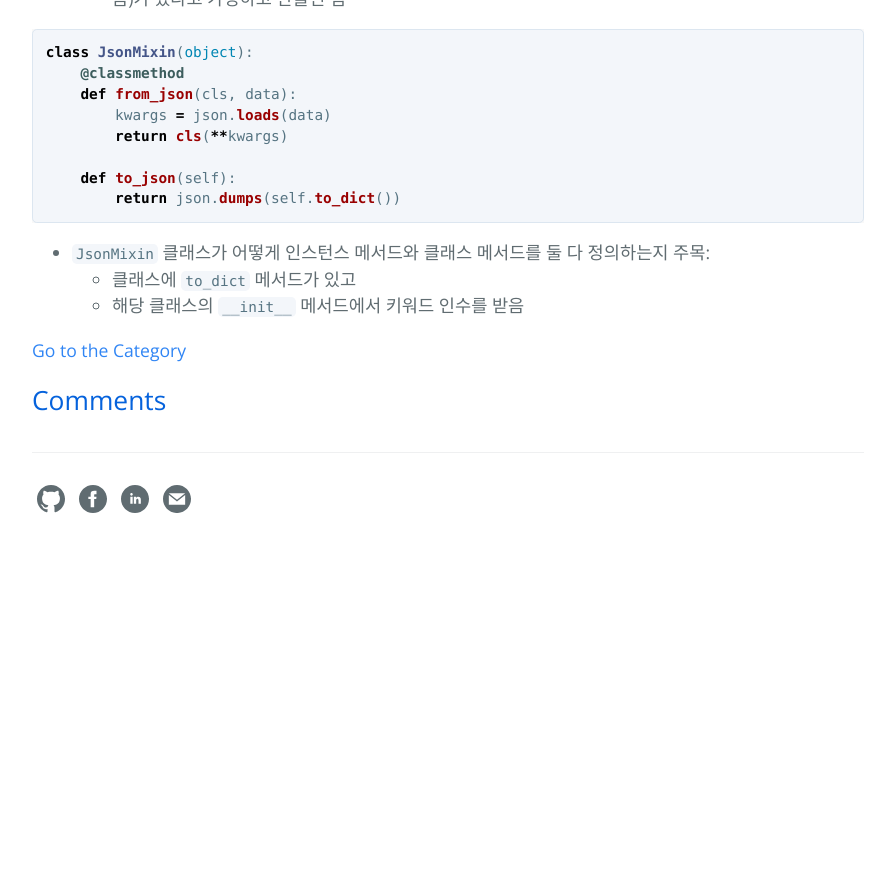
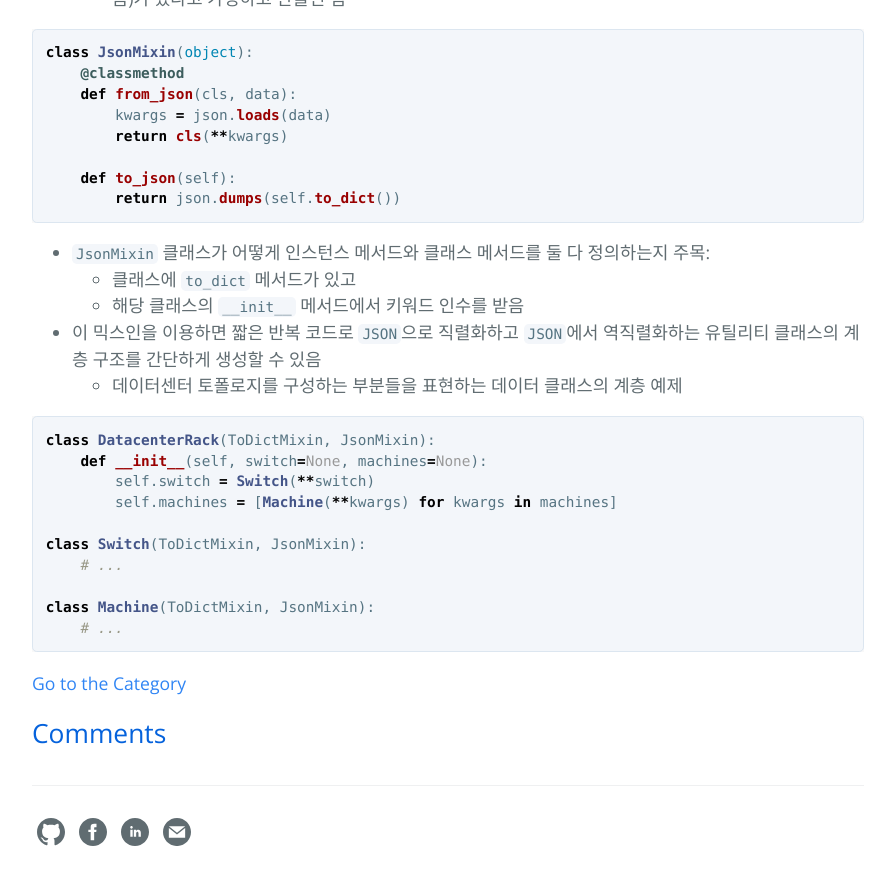
Before and after one commit to hcnoh/hcnoh.github.io, a Jekyll site: the page built from _posts/2018-10-07-effective-python-way26.md, in a window 1280 px wide and 900 px high, scrolled down 3198 px. Shown: the top 885 px of the window, without its empty margins (192-1087 px from the left). Built offline with Jekyll 4.4.1, drawn with Linux system fonts in a browser that asks for light colours; comment, search, counter and statistics services are not loaded; before the commit the page ends 3765 px from its top, so only the background shows below that.

Commit message:
Update 2018-10-07-effective-python-way26.md

````diff
--- a/_posts/2018-10-07-effective-python-way26.md
+++ b/_posts/2018-10-07-effective-python-way26.md
@@ -139,3 +139,18 @@ class JsonMixin(object):
 - `JsonMixin` 클래스가 어떻게 인스턴스 메서드와 클래스 메서드를 둘 다 정의하는지 주목:
   - 클래스에 `to_dict` 메서드가 있고
   - 해당 클래스의 `__init__` 메서드에서 키워드 인수를 받음
+- 이 믹스인을 이용하면 짧은 반복 코드로 `JSON`으로 직렬화하고 `JSON`에서 역직렬화하는 유틸리티 클래스의 계층 구조를 간단하게 생성할 수 있음
+  - 데이터센터 토폴로지를 구성하는 부분들을 표현하는 데이터 클래스의 계층 예제
+
+```python
+class DatacenterRack(ToDictMixin, JsonMixin):
+    def __init__(self, switch=None, machines=None):
+        self.switch = Switch(**switch)
+        self.machines = [Machine(**kwargs) for kwargs in machines]
+
+class Switch(ToDictMixin, JsonMixin):
+    # ...
+
+class Machine(ToDictMixin, JsonMixin):
+    # ...
+```
````
